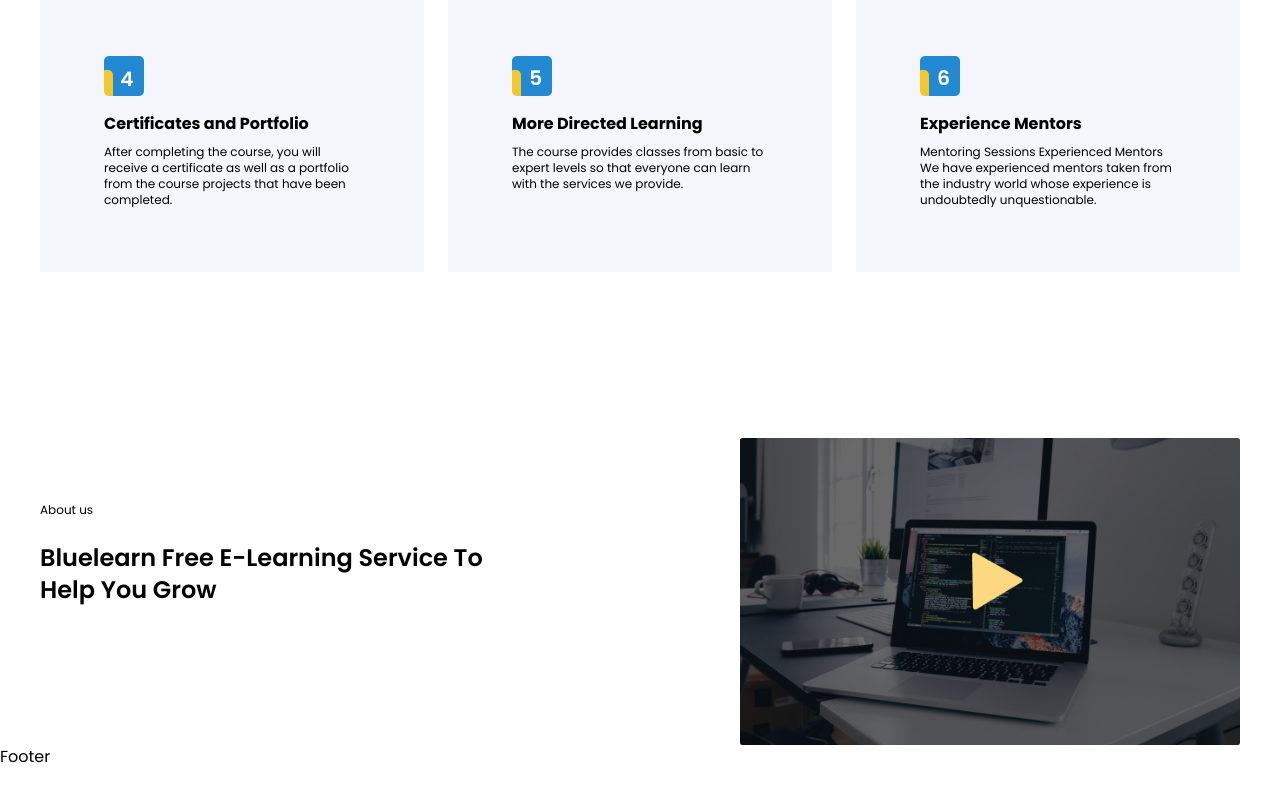
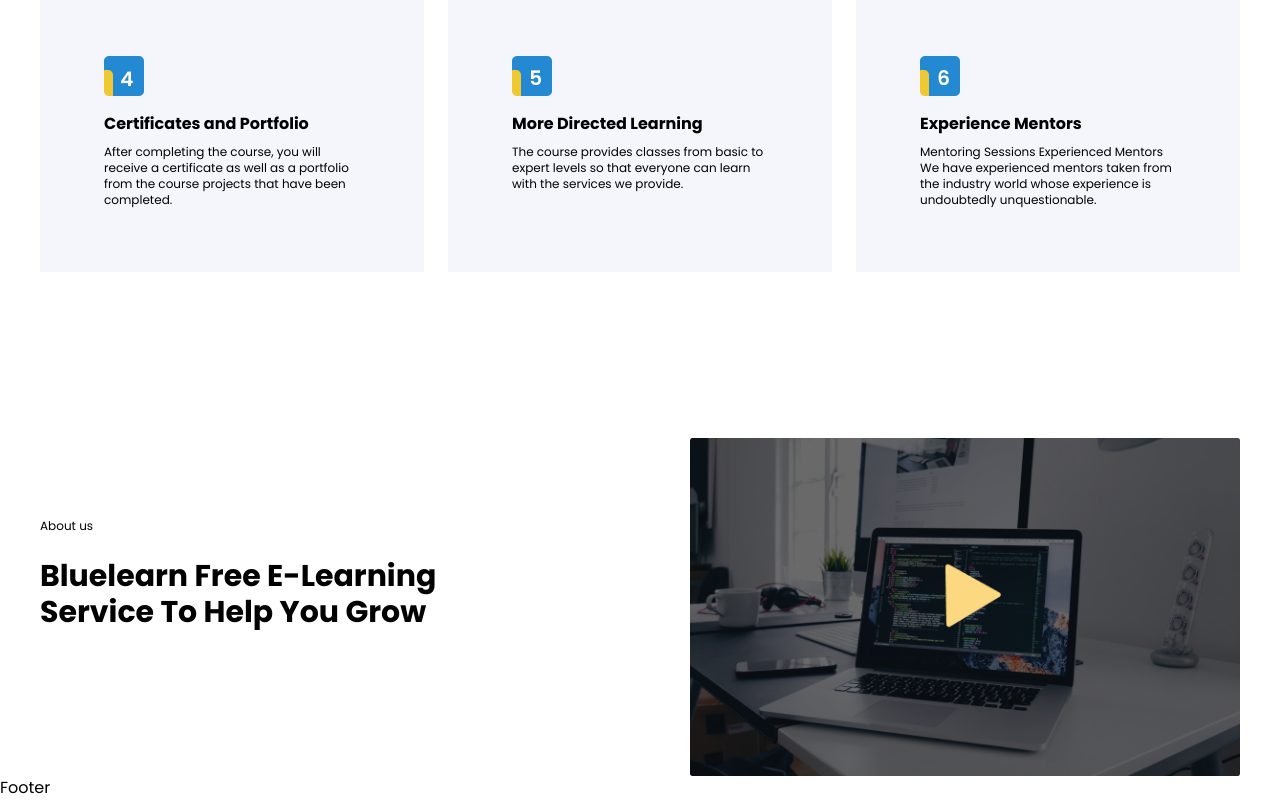
Before and after one commit to bluehouseng/bluelearn, a Next.js app: page / in a window 1280 px wide. Shown: the part 478-1278 px from the top of the page. Before the commit the page ends 1247 px from the top, so only its background shows below. Built offline with nearby package versions, Linux system fonts and the light colour scheme.

Commit message:
chore: fix benefits

```diff
--- a/components/About.tsx
+++ b/components/About.tsx
@@ -4,15 +4,15 @@
 function About() {
   return (
     <div className=" mx-10 pt-[13%]  flex justify-between ">
-      <div className="w-2/5 mt-16">
+      <div className="w-2/5 mt-20">
         <h2 className="text-xs">About us</h2>
-        <p className="font-semibold text-2xl mt-6">
+        <p className="text-3xl font-bold mt-6">
             Bluelearn Free E-Learning Service To Help You Grow
         </p>
 
         </div>
         <div className="">
-        <Image src="/video.png" alt="" width={500} height={500} />
+        <Image src="/video.png" alt="" width={550} height={500} />
         </div>
     </div>
   );
```
